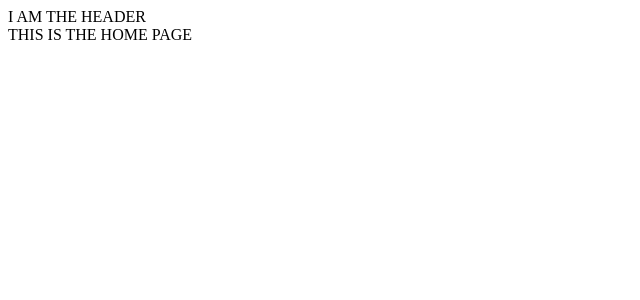
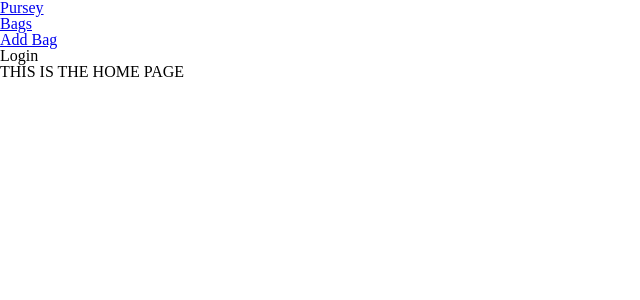
Before and after one commit to CelesteComet/celeste-web-server, a React app in the folder client/: page /#/ in a window 1280 px wide. Shown: the top 300 px of the page, without its empty margins (0-640 px from the left). Built offline with nearby package versions, Linux system fonts and the light colour scheme; the HTML template or start-up script is replaced by a standard one.

Commit message:
add scss and auth route thats WIP

```diff
--- a/client/package.json
+++ b/client/package.json
@@ -17,12 +17,16 @@
     "@babel/preset-env": "^7.2.3",
     "@babel/preset-react": "^7.0.0",
     "babel-loader": "^8.0.4",
+    "css-loader": "^2.1.0",
+    "style-loader": "^0.23.1",
     "webpack": "^4.0.0",
     "webpack-cli": "^3.2.0",
     "webpack-dev-server": "^3.1.14"
   },
   "dependencies": {
     "axios": "^0.18.0",
+    "babel-plugin-react-css-modules": "^5.0.0",
+    "node-sass": "^4.11.0",
     "react": "^16.7.0",
     "react-dom": "^16.7.0",
     "react-redux": "^6.0.0",
@@ -32,6 +36,7 @@
     "redux-devtools-extension": "^2.13.7",
     "redux-logger": "^3.0.6",
     "redux-thunk": "^2.3.0",
+    "sass-loader": "^7.1.0",
     "webpack-merge": "^4.2.1"
   }
 }
--- a/client/src/components/App.js
+++ b/client/src/components/App.js
@@ -1,14 +1,21 @@
 import React, { Component, Fragment } from 'react';
+import styles from '../scss/reset.scss';
 import Home from './Home';
-import { HashRouter as Router, Route, Link, Switch } from "react-router-dom";
+import { BrowserRouter as Router, Route, Link, Switch } from "react-router-dom";
+
 import LoginForm from './LoginForm';
 import NotFound from './NotFound';
 import BagsIndexPage from './BagsIndexPage';
 import Header from './Header';
+import AuthRoute from './HOC/AuthRoute';
 
 class App extends Component {
   constructor(props) {
     super(props);
+  }
+
+  componentDidMount() {
+    // check if logged in
   }
 
   render() {
@@ -20,6 +27,7 @@
             <Route path="/" exact component={ Home } />
             <Route path="/bags" component={ BagsIndexPage } />
             {/*<Redirect from="/old-match" to="/will-match" />*/}
+            <AuthRoute path="/p" component={ BagsIndexPage } />
             <Route component={ NotFound } />
           </Switch>
         </Fragment>
--- /dev/null
+++ b/client/src/components/HOC/AuthRoute.js
@@ -0,0 +1,28 @@
+import React, { Component } from 'react';
+import { connect } from 'react-redux';
+import { BrowserRouter as Router, Route, Link, Switch } from "react-router-dom";
+
+class AuthRoute extends Component {
+
+  constructor(props) {
+    super(props)
+  }
+
+  render() {
+    const {path, component} = this.props;
+
+    // implement if not logged in
+
+
+
+    return (
+      <Route path={path} component={component} />
+    );
+  }
+}
+
+const mapStateToProps = state => {
+  return { state }
+}
+
+export default connect(mapStateToProps, null)(AuthRoute);
--- a/client/src/components/Header.js
+++ b/client/src/components/Header.js
@@ -1,10 +1,20 @@
 import React, { Component } from 'react';
 import { connect } from 'react-redux';
+import { Link } from 'react-router-dom';
+
+//import styles from '../scss/header.module.scss';
 
 function Header() {
   return (
     <header>
-      I AM THE HEADER
+      <nav>
+        <ul>
+          <li><Link to="/">Pursey</Link></li>
+          <li><Link to="/bags">Bags</Link></li>
+          <li><Link to="/bags">Add Bag</Link></li>
+          <li>Login</li>
+        </ul>
+      </nav>
     </header>
   );
 }
--- /dev/null
+++ b/client/src/scss/header.module.scss
@@ -0,0 +1,6 @@
+@import 'variables';
+
+:local(.header) {
+  height: $header-height;
+  background-color: gray;
+}
--- /dev/null
+++ b/client/src/scss/reset.scss
@@ -0,0 +1,40 @@
+/* http://meyerweb.com/eric/tools/css/reset/
+   v2.0 | 20110126
+   License: none (public domain)
+*/
+
+html, body, div, span, applet, object, iframe, h1, h2, h3, h4, h5, h6, p, blockquote, pre, a, abbr, acronym, address, big, cite, code, del, dfn, em, img, ins, kbd, q, s, samp, small, strike, strong, sub, sup, tt, var, b, u, i, center, dl, dt, dd, ol, ul, li, fieldset, form, label, legend, table, caption, tbody, tfoot, thead, tr, th, td, article, aside, canvas, details, embed, figure, figcaption, footer, header, hgroup, menu, nav, output, ruby, section, summary, time, mark, audio, video {
+  margin: 0;
+  padding: 0;
+  border: 0;
+  font-size: 100%;
+  font: inherit;
+  vertical-align: baseline; }
+
+/* HTML5 display-role reset for older browsers */
+
+article, aside, details, figcaption, figure, footer, header, hgroup, menu, nav, section {
+  display: block; }
+
+body {
+  line-height: 1; }
+
+ol, ul {
+  list-style: none; }
+
+blockquote, q {
+  quotes: none; }
+
+blockquote {
+  &:before, &:after {
+    content: '';
+    content: none; } }
+
+q {
+  &:before, &:after {
+    content: '';
+    content: none; } }
+
+table {
+  border-collapse: collapse;
+  border-spacing: 0; }
--- /dev/null
+++ b/client/src/scss/variables.scss
@@ -0,0 +1 @@
+$header-height: 44px;
--- a/client/webpack.common.js
+++ b/client/webpack.common.js
@@ -8,7 +8,24 @@
   },
 	module: {
 		rules: [
-			{ test: /\.js$/, exclude: /node_modules/, loader: "babel-loader" }
+			{ test: /\.js$/, exclude: /node_modules/, loader: "babel-loader" },
+      {
+        test: /\.scss$/,
+        use: [
+          {
+            loader: "style-loader"
+          },
+          {
+            loader: 'css-loader',
+            options: {
+              sourceMap: true,
+              modules: true,
+              localIdentName: '[local]___[hash:base64:5]'
+            }
+          },
+          "sass-loader"   // compiles Sass to CSS, using Node Sass by default
+        ]
+      }
 		]
 	}
 }
```
Also changed, not shown: 2 other files (tests, documents, lock files or other folders).
